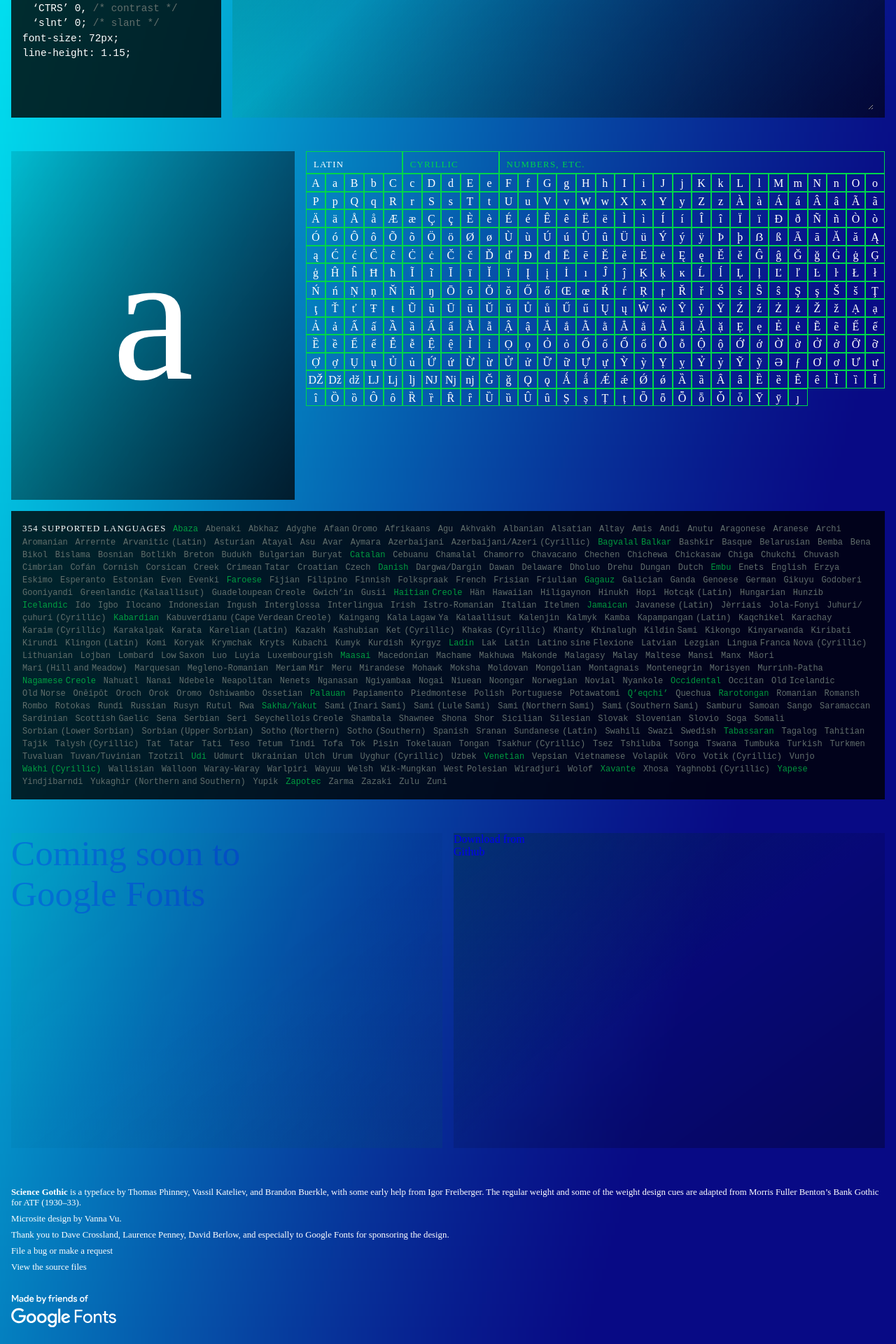
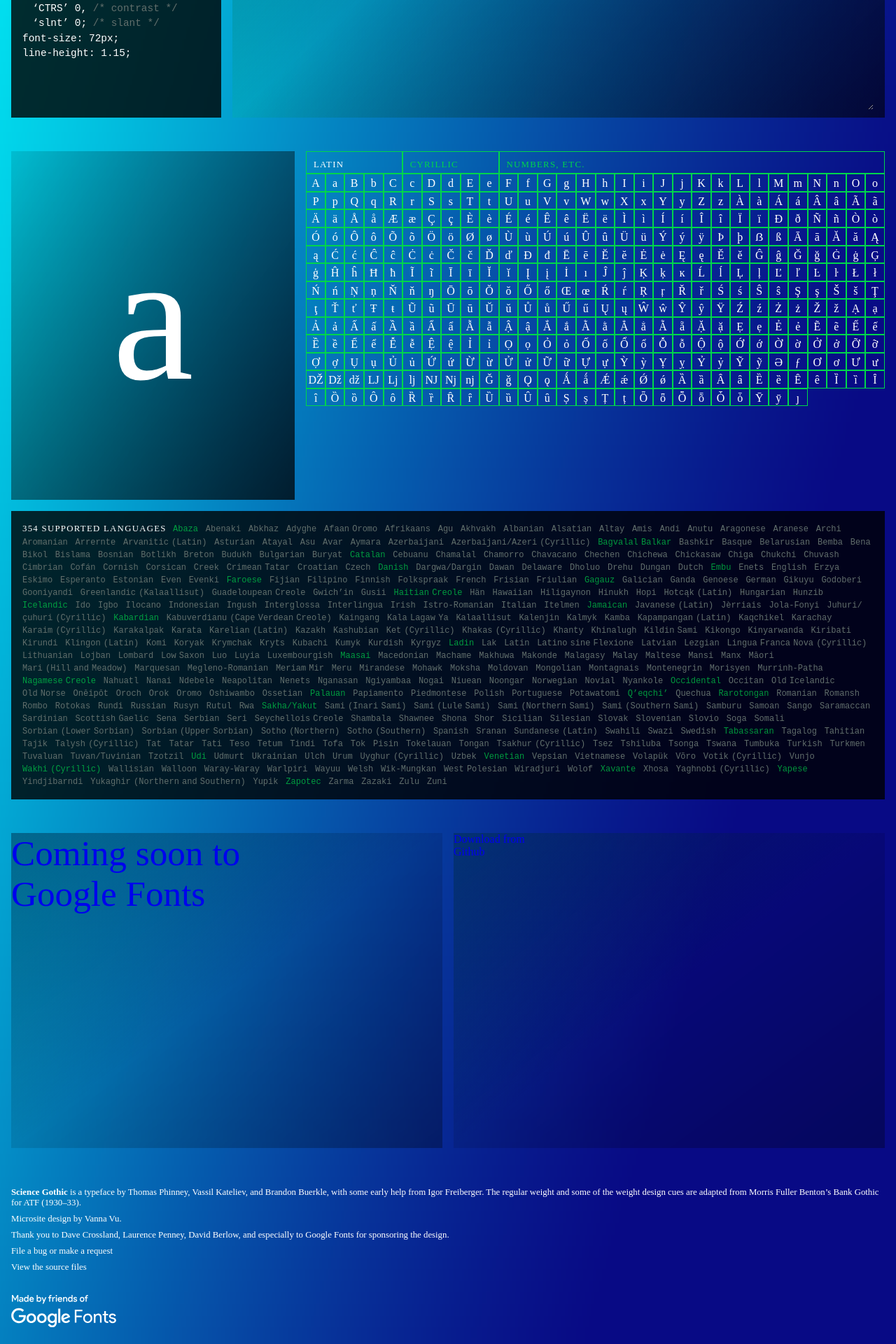
Before and after one commit to tphinney/science_gothic_microsite, a Jekyll site: the page built from index.md, in a window 1280 px wide. Shown: the part 2556-4476 px from the top of the page at 70% size. Built offline with Jekyll 4.4.1, drawn with Linux system fonts in a browser that asks for light colours; some web fonts are replaced.

Commit message:
Tweak download section in theme

```diff
--- a/assets/css/theme.css
+++ b/assets/css/theme.css
@@ -1125,8 +1125,7 @@
 #google_download {
   grid-column: 1 / 7;
   grid-row: 1 / 10;
-  background-image: linear-gradient(to bottom right, rgba(0, 255, 0, 0.15), rgba(0, 0, 0, 0.1), rgba(1, 100, 73, 0.5));
-  opacity: 0.25;
+  background-image: linear-gradient(to top left, rgba(0, 0, 0, 0.3), rgba(0, 0, 0, 0.1), rgba(1, 45, 73, 0.5));
 }
 
 #github_download {
```
